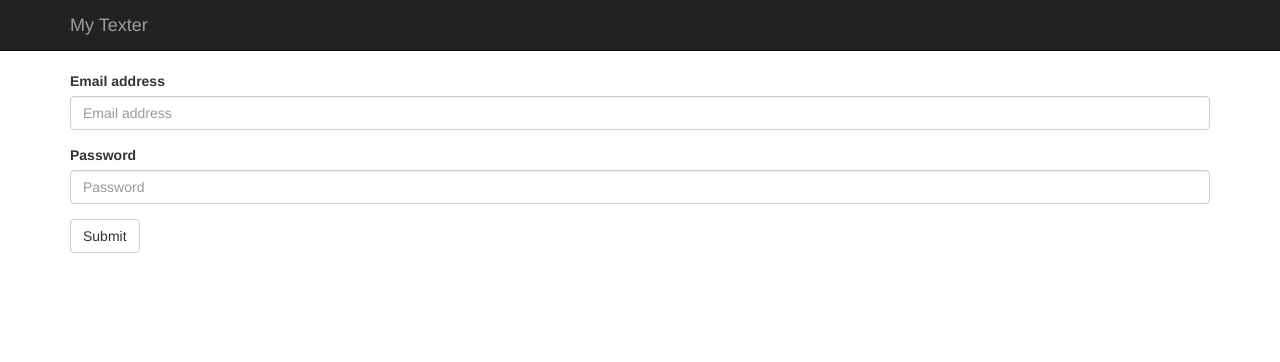
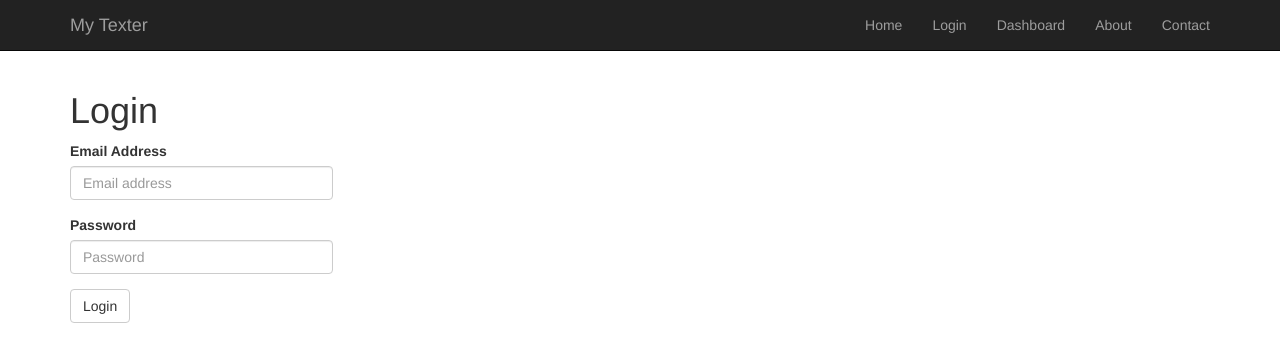
Before and after one commit to tudormunteanu/my_texter, a Flask app: page /login in a window 1280 px wide. Shown: the top 362 px of the page. Run offline with Flask 2, Linux system fonts and the light colour scheme; some libraries are stand-ins or nearby versions.

Commit message:
UI enhancement

```diff
--- a/texter/templates/base.html
+++ b/texter/templates/base.html
@@ -15,16 +15,17 @@
 
         <!-- JavaScript -->
         <!-- jQuery -->
-        <script src="http://code.jquery.com/jquery-2.1.1.min.js"></script>
+        <!--<script src="http://code.jquery.com/jquery-2.2.4.min.js"></script>-->
+        <script src="https://cdnjs.cloudflare.com/ajax/libs/jquery/3.1.0/jquery.min.js"></script>
         <!-- Bootstrap -->
         <script src="//netdna.bootstrapcdn.com/bootstrap/3.1.1/js/bootstrap.min.js"></script>
     </head>
 
     <body>
-        <div class="navbar navbar-inverse navbar-static-top" role="navigation">
+        <nav class="navbar navbar-inverse navbar-static-top" role="navigation">
             <div class="container">
                 <div class="navbar-header">
-                    <button type="button" class="navbar-toggle" data-toggle="collapse" data-target=".navbar-collapse">
+                    <button type="button" class="navbar-toggle" data-toggle="collapse" data-target="#collapse">
                         <span class="sr-only">Toggle navigation</span>
                         <span class="icon-bar"></span>
                         <span class="icon-bar"></span>
@@ -32,12 +33,17 @@
                     </button>
                     <a class="navbar-brand" href="">My Texter</a>
                 </div>
-                <div class="collapse navbar-collapse">
+                <div class="collapse navbar-collapse" id="collapse">
                     <ul class="nav navbar-nav navbar-right">
+                        <li><a href="#">Home</a></li>
+                        <li><a href="login">Login</a></li>
+                        <li><a href="dashboard">Dashboard</a></li>
+                        <li><a href="about">About</a></li>
+                        <li><a href="contact">Contact</a></li>
                     </ul>
                 </div>
             </div>
-        </div>
+        </nav>
         <div class="container">
             {% block content %}
             {% endblock %}
--- a/texter/templates/dashboard.html
+++ b/texter/templates/dashboard.html
@@ -1,5 +1,6 @@
 {% extends "base.html" %}
 {% block content %}
+<h1>Dashboard</h1>
 <table class="table">
     <thead>
         <tr>
@@ -12,9 +13,7 @@
     </thead>
     <tbody>
         <tr>
-            <td colspan="5">Add new notification
-
-            </td>
+            <td colspan="5">Add new notification</td>
         </tr>
     </tbody>
 </table>
--- a/texter/templates/login.html
+++ b/texter/templates/login.html
@@ -1,14 +1,19 @@
 {% extends "base.html" %}
 {% block content %}
+<h1>Login</h1>
+<div class="row">
+    <div class="col-lg-3">
         <form role="form" method="POST">
             <div class="form-group">
-        <label for="email">Email address</label>
+                <label for="email">Email Address</label>
                 <input type="email" class="form-control" id="email" name="email" placeholder="Email address" required>
             </div>
             <div class="form-group">
                 <label for="password">Password</label>
                 <input type="password" class="form-control" id="password" name="password" placeholder="Password" required>
             </div>
-    <button type="submit" class="btn btn-default">Submit</button>
+            <button type="submit" class="btn btn-default">Login</button>
         </form>
+    </div>
+</div>
 {% endblock %}
--- a/texter/views.py
+++ b/texter/views.py
@@ -36,3 +36,11 @@ def dashboard():
 @app.route("/notification/new")
 def new_notification():
     return render_template("new_notification.html")
+
+@app.route("/about")
+def about():
+    return render_template("about.html")
+
+@app.route("/contact")
+def contact():
+    return render_template("contact.html")
```
Also changed, not shown: texter/templates/about.html (added, +9 -0 lines), texter/templates/contact.html (added, +11 -0 lines). Lines whose indentation alone changed are shown as unchanged.
